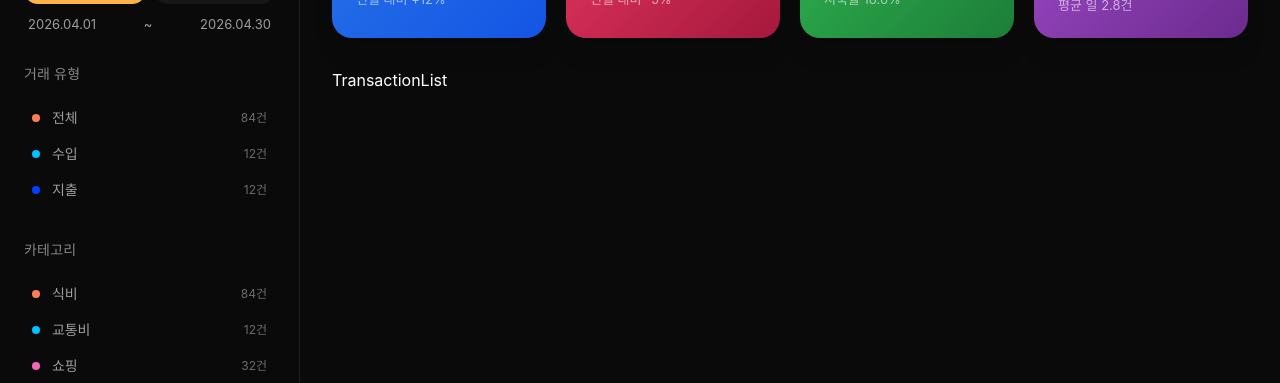
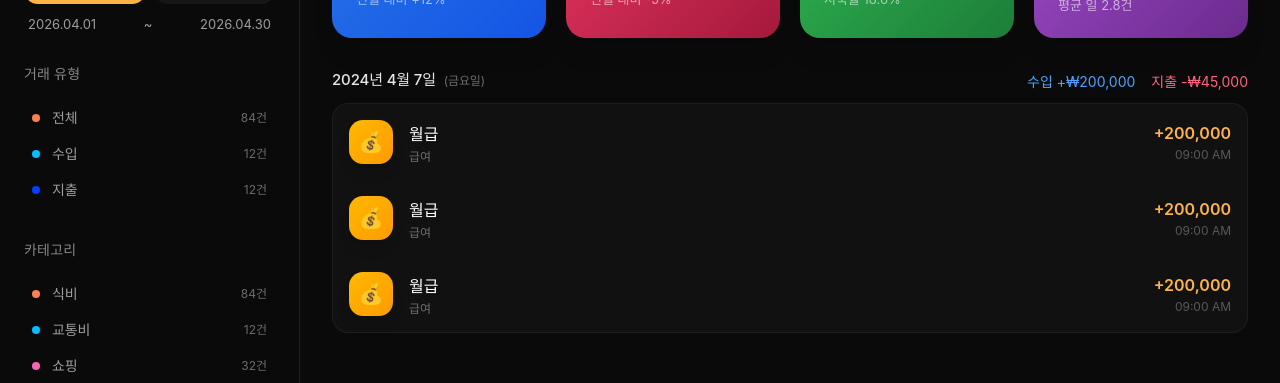
Before and after one commit to kb-7th-household-account-book/vue-account-book, a Vue app: page /transactions in a window 1280 px wide. Shown: the part 201-584 px from the top of the page. Built offline with nearby package versions, Linux system fonts and the light colour scheme; a web font is replaced by a local one.

Commit message:
feat: 날짜별 지출 내역 컴포넌트 추가

```diff
--- a/src/components/Transactions/TransactionItem.vue
+++ b/src/components/Transactions/TransactionItem.vue
@@ -1,6 +1,81 @@
-<script setup>
-</script>
+<template>
+  <div class="transaction-item-layout">
+    <div class="left-content">
+      <div class="icon-box">💰</div>
+      <div class="text-group">
+        <span class="title">월급</span>
+        <span class="category-tag">급여</span>
+      </div>
+    </div>
 
-<template>
-    <div>TransactionGroupItem</div>
+    <div class="right-section">
+      <span class="amount income">+200,000</span>
+      <span class="time">09:00 AM</span>
+    </div>
+  </div>
 </template>
+
+<style scoped>
+.transaction-item-layout {
+  display: flex;
+  flex-direction: row;
+  justify-content: space-between;
+  align-items: center;
+  padding: 16px;
+  background-color: transparent;
+}
+
+.left-content {
+  display: flex;
+  align-items: center;
+  gap: 16px;
+}
+
+.icon-box {
+  display: flex;
+  align-items: center;
+  justify-content: center;
+  width: 44px;
+  height: 44px;
+  border-radius: 14px;
+  font-size: 20px;
+  background: linear-gradient(135deg, #FFB900 0%, #FE9A00 100%);
+  box-shadow: 0 10px 15px -3px rgba(0, 0, 0, 0.10), 0 4px 6px -4px rgba(0, 0, 0, 0.10);
+  flex-shrink: 0;
+}
+
+.text-group {
+  display: flex;
+  flex-direction: column;
+  gap: 2px;
+}
+
+.right-section {
+  display: flex;
+  flex-direction: column;
+  align-items: flex-end;
+  gap: 4px;
+}
+
+.title {
+  color: #FFFFFF;
+  font-size: 16px;
+  font-weight: 500;
+}
+
+.category-tag {
+  color: rgba(255, 255, 255, 0.4);
+  font-size: 12px;
+}
+
+.amount.income {
+  color: #FFB347;
+  font-weight: 600;
+  font-size: 16px;
+}
+
+.time {
+  color: rgba(255, 255, 255, 0.3);
+  font-size: 12px;
+}
+</style>
--- a/src/components/Transactions/TransactionList.vue
+++ b/src/components/Transactions/TransactionList.vue
@@ -1,6 +1,83 @@
 <script setup>
+import TransactionItem from './TransactionItem.vue';
 </script>
 
 <template>
-    <div>TransactionList</div>
+  <div class="transaction-group">
+    <div class="date-bar">
+      <div class="date-info">
+        2024년 4월 7일
+        <span class="day-of-week">(금요일)</span>
+      </div>
+
+      <div class="money-summary">
+        <span class="income-text">수입 +₩200,000</span>
+        <span class="expense-text">지출 -₩45,000</span>
+      </div>
+    </div>
+
+    <div class="list-items-layout">
+      <TransactionItem />
+      <TransactionItem />
+      <TransactionItem />
+    </div>
+  </div>
 </template>
+
+<style scoped>
+.transaction-group {
+  margin-bottom: 32px;
+  width: 100%;
+}
+
+.date-bar {
+  display: flex;
+  justify-content: space-between;
+  align-items: center;
+  padding-bottom: 12px;
+  width: 100%;
+}
+
+.date-info {
+  color: rgba(255, 255, 255, 0.9);
+  font-family: Inter;
+  font-size: 15px;
+  font-weight: 500;
+  line-height: 20px;
+  letter-spacing: -0.15px;
+}
+
+.day-of-week {
+  color: rgba(255, 255, 255, 0.4);
+  font-size: 12px;
+  font-weight: 400;
+  padding-left: 4px;
+}
+
+.money-summary {
+  display: flex;
+  gap: 16px;
+}
+
+.income-text {
+  color: #51A2FF;
+  font-size: 14px;
+  font-weight: 400;
+}
+
+.expense-text {
+  color: #FF637E;
+  font-size: 14px;
+  font-weight: 400;
+}
+
+.list-items-layout {
+  display: flex;
+  flex-direction: column;
+  width: 100%;
+  border-radius: 16px;
+  border: 1px solid rgba(255, 255, 255, 0.05);
+  background: rgba(255, 255, 255, 0.03);
+  overflow: hidden; /* 내부 아이템의 border-bottom 등이 삐져나가지 않게 */
+}
+</style>
```
